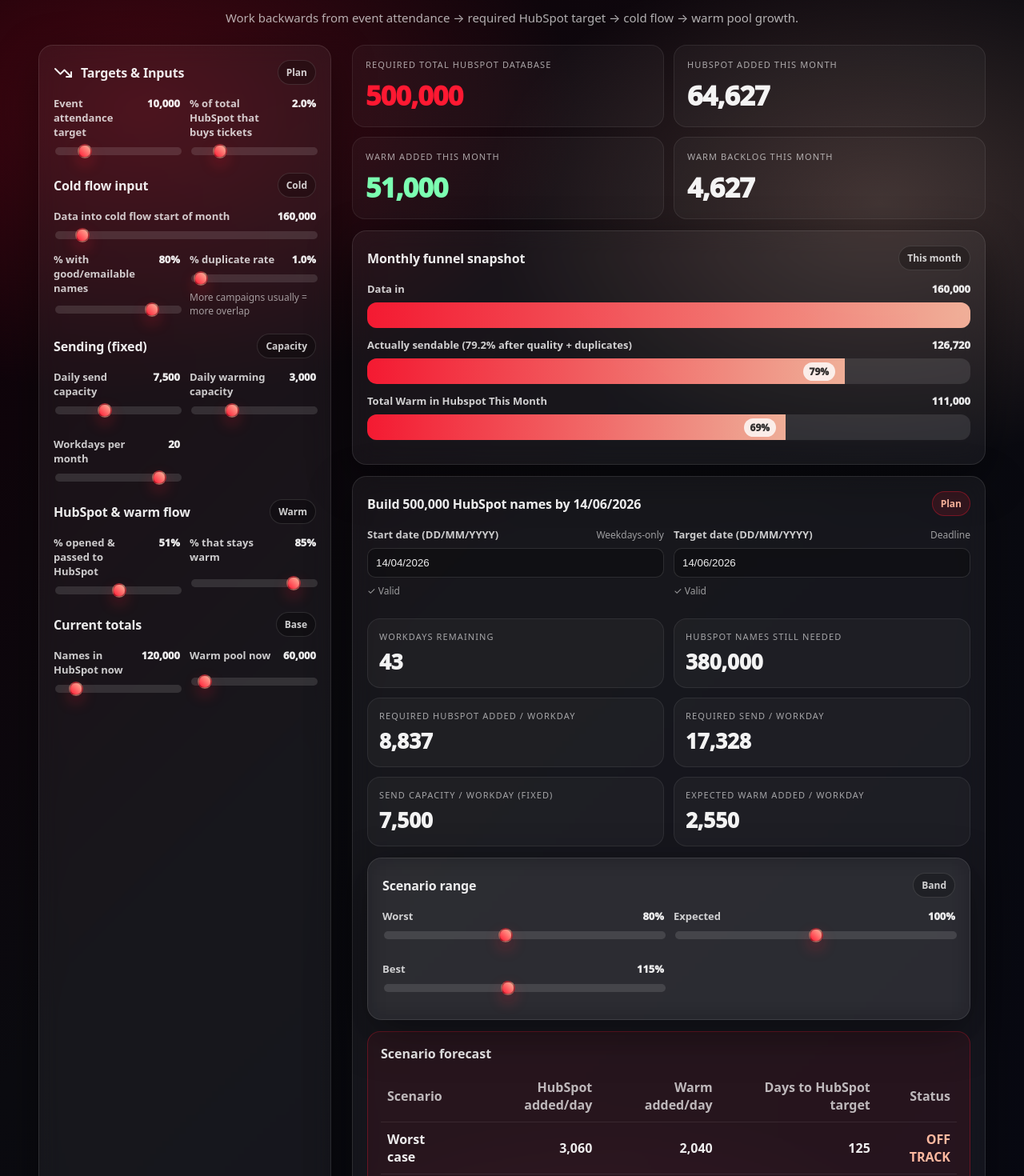
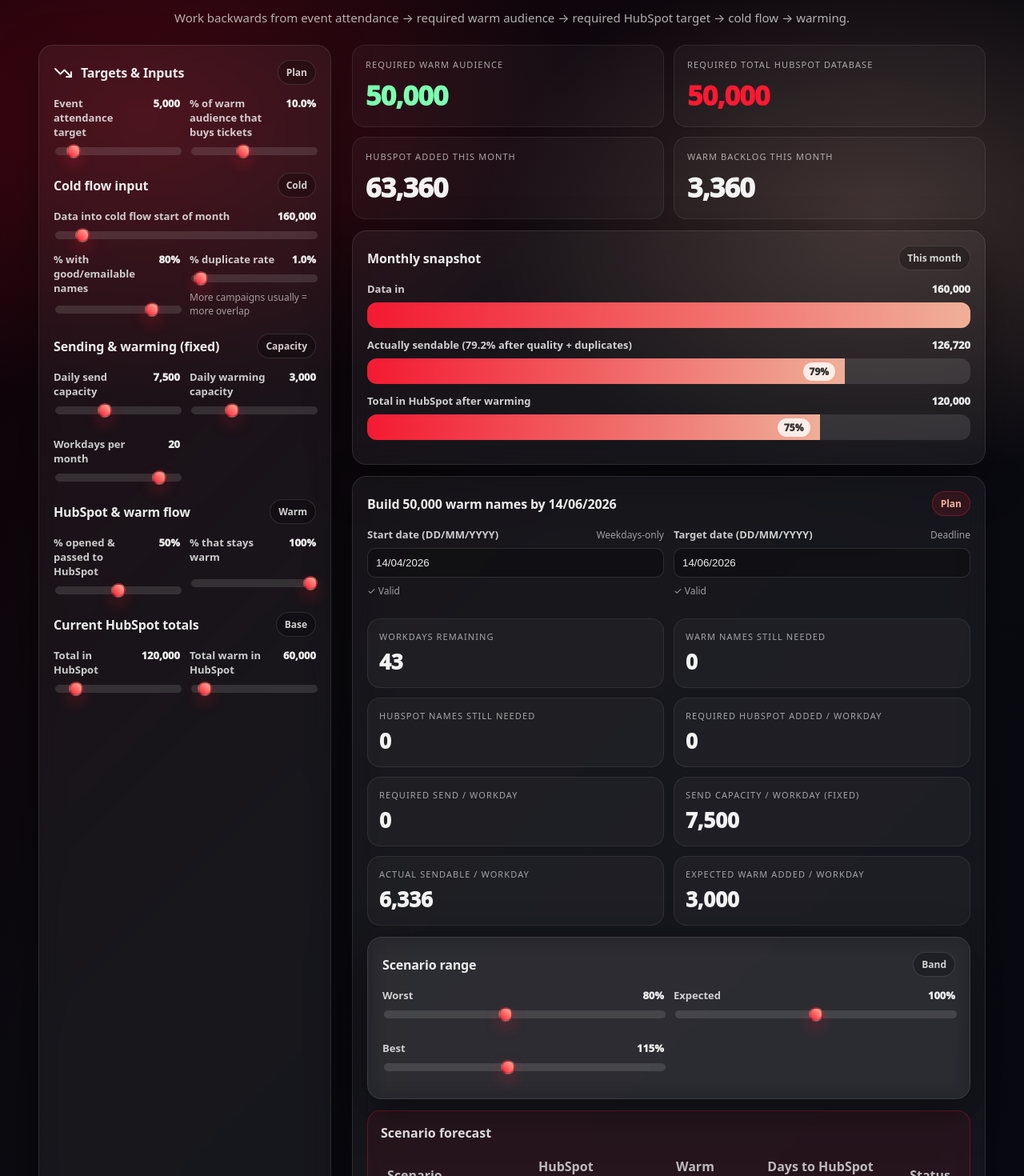
Before and after one commit to ayofagade-hyve/ColdFlowCalculatorV2, a React (Create React App) app: page / in a window 1280 px wide. Shown: the part 100-1570 px from the top of the page at 80% size. Built offline with nearby package versions, Linux system fonts and the light colour scheme.

Commit message:
Update ColdFlowCalculatorV2.jsx

```diff
--- a/src/ColdFlowCalculatorV2.jsx
+++ b/src/ColdFlowCalculatorV2.jsx
@@ -103,24 +103,24 @@ function safeDivide(a, b) {
 /* =========================
    Component
 ========================= */
-export default function ColdFlowCalculatorV3() {
+export default function ColdFlowCalculatorV4() {
   // Event target -> work backwards
-  const [eventAttendanceTarget, setEventAttendanceTarget] = useState(10000);
-  const [ticketConversionPct, setTicketConversionPct] = useState(2);
+  const [eventAttendanceTarget, setEventAttendanceTarget] = useState(5000);
+  const [warmToAttendeePct, setWarmToAttendeePct] = useState(10);
 
-  // Cold data into flow
+  // Cold flow input
   const [monthStartData, setMonthStartData] = useState(160000);
   const [goodEmailablePct, setGoodEmailablePct] = useState(80);
   const [duplicateRate, setDuplicateRate] = useState(1);
 
-  // Fixed sending constraints
+  // Fixed capacities
   const [dailySendCapacity, setDailySendCapacity] = useState(7500);
   const [dailyWarmingCapacity, setDailyWarmingCapacity] = useState(3000);
   const [workdaysPerMonth, setWorkdaysPerMonth] = useState(20);
 
   // HubSpot + warm flow rates
-  const [openAndPassedPct, setOpenAndPassedPct] = useState(51);
-  const [staysWarmPct, setStaysWarmPct] = useState(85);
+  const [openAndPassedPct, setOpenAndPassedPct] = useState(50);
+  const [staysWarmPct, setStaysWarmPct] = useState(100);
 
   // Current totals
   const [hubspotSoFar, setHubspotSoFar] = useState(120000);
@@ -153,7 +153,7 @@ export default function ColdFlowCalculatorV3() {
     [targetDateText]
   );
 
-  // Optional segments
+  // Segments
   const [showSegments, setShowSegments] = useState(false);
   const [segments, setSegments] = useState([
     { id: 1, name: "Banks", pct: 20, locked: false },
@@ -220,25 +220,34 @@ export default function ColdFlowCalculatorV3() {
   };
 
   const model = useMemo(() => {
-    // Work backwards from attendees
-    const requiredHubspotTarget =
-      ticketConversionPct > 0
-        ? eventAttendanceTarget / (ticketConversionPct / 100)
+    // Work backwards from attendees via warm audience
+    const requiredWarmPoolTarget =
+      warmToAttendeePct > 0
+        ? eventAttendanceTarget / (warmToAttendeePct / 100)
         : Infinity;
 
-    // Monthly snapshot funnel
+    const requiredHubspotTarget =
+      staysWarmPct > 0
+        ? requiredWarmPoolTarget / (staysWarmPct / 100)
+        : Infinity;
+
+    // Cold flow
     const emailable = monthStartData * (goodEmailablePct / 100);
     const usableAfterDedup = Math.max(0, emailable * (1 - duplicateRate / 100));
 
     const monthlyCapacity = dailySendCapacity * workdaysPerMonth;
     const sendableThisMonth = Math.min(usableAfterDedup, monthlyCapacity);
 
+    const actualMaxSendablePerDay =
+      workdaysPerMonth > 0
+        ? Math.min(dailySendCapacity, usableAfterDedup / workdaysPerMonth)
+        : 0;
+
+    // HubSpot flow
     const addedToHubspotThisMonth =
       sendableThisMonth * (openAndPassedPct / 100);
 
     const monthlyWarmingCapacity = dailyWarmingCapacity * workdaysPerMonth;
-
-    // You cannot warm more than your warming capacity
     const warmedThisMonth = Math.min(
       addedToHubspotThisMonth,
       monthlyWarmingCapacity
@@ -259,9 +268,15 @@ export default function ColdFlowCalculatorV3() {
     const t = targetDate && isValidDate(targetDate) ? targetDate : null;
 
     const workdaysRemaining = s && t ? countWeekdaysExclusive(s, t) : 0;
+
     const hubspotNamesStillNeeded = Math.max(
       0,
       requiredHubspotTarget - hubspotSoFar
+    );
+
+    const warmNamesStillNeeded = Math.max(
+      0,
+      requiredWarmPoolTarget - warmPoolSoFar
     );
 
     const requiredHubspotAddedPerDay =
@@ -274,8 +289,11 @@ export default function ColdFlowCalculatorV3() {
     );
 
     const capacitySendPerDay = dailySendCapacity;
+    const coldFlowSentPerDay = actualMaxSendablePerDay;
+
     const baseAchievableHubspotPerDay =
-      capacitySendPerDay * hubspotFromSendRate;
+      coldFlowSentPerDay * hubspotFromSendRate;
+
     const baseWarmedPerDay = Math.min(
       baseAchievableHubspotPerDay,
       dailyWarmingCapacity
@@ -321,12 +339,15 @@ export default function ColdFlowCalculatorV3() {
     }));
 
     return {
+      requiredWarmPoolTarget,
       requiredHubspotTarget,
 
       emailable,
       usableAfterDedup,
       monthlyCapacity,
       sendableThisMonth,
+      actualMaxSendablePerDay,
+
       addedToHubspotThisMonth,
       warmedThisMonth,
       warmAddedThisMonth,
@@ -339,9 +360,13 @@ export default function ColdFlowCalculatorV3() {
 
       workdaysRemaining,
       hubspotNamesStillNeeded,
+      warmNamesStillNeeded,
+
       requiredHubspotAddedPerDay,
       requiredSendPerDay,
       capacitySendPerDay,
+      coldFlowSentPerDay,
+
       baseAchievableHubspotPerDay,
       baseAchievableWarmPerDay,
       capacityOK,
@@ -349,12 +374,11 @@ export default function ColdFlowCalculatorV3() {
       effectiveConversionToWarm,
 
       scenarios,
-
       segmentBreakdown,
     };
   }, [
     eventAttendanceTarget,
-    ticketConversionPct,
+    warmToAttendeePct,
     monthStartData,
     goodEmailablePct,
     duplicateRate,
@@ -389,21 +413,21 @@ export default function ColdFlowCalculatorV3() {
         value: model.sendableThisMonth,
       },
       {
-        label: "Total Warm in Hubspot This Month",
+        label: "Total in HubSpot after warming",
         value: model.warmPoolAfterThisMonth,
       },
     ];
   }, [monthStartData, goodEmailablePct, duplicateRate, model]);
 
-  const maxValue = Math.max(...funnelStages.map((s) => s.value), 1);
+  const maxValue = Math.max(funnelStages[0]?.value || 1, 1);
 
   return (
     <div className="container">
       <div className="header">
-        <h1 className="title">Cold Flow Calculator (v2)</h1>
+        <h1 className="title">Cold Flow Calculator</h1>
         <p className="subtitle">
-          Work backwards from event attendance → required HubSpot target → cold
-          flow → warm pool growth.
+          Work backwards from event attendance → required warm audience →
+          required HubSpot target → cold flow → warming.
         </p>
       </div>
 
@@ -442,22 +466,20 @@ export default function ColdFlowCalculatorV3() {
               <div className="field">
                 <div className="fieldTop">
                   <span className="label">
-                    % of total HubSpot that buys tickets
+                    % of warm audience that buys tickets
                   </span>
                   <span className="value">
-                    {formatPct(ticketConversionPct, 1)}
+                    {formatPct(warmToAttendeePct, 1)}
                   </span>
                 </div>
                 <input
                   className="range"
                   type="range"
                   min="0.1"
-                  max="10"
+                  max="25"
                   step="0.1"
-                  value={ticketConversionPct}
-                  onChange={(e) =>
-                    setTicketConversionPct(Number(e.target.value))
-                  }
+                  value={warmToAttendeePct}
+                  onChange={(e) => setWarmToAttendeePct(Number(e.target.value))}
                 />
               </div>
             </div>
@@ -525,7 +547,7 @@ export default function ColdFlowCalculatorV3() {
             </div>
 
             <div className="cardHeader" style={{ marginTop: 6 }}>
-              <div className="cardTitle">Sending (fixed)</div>
+              <div className="cardTitle">Sending & warming (fixed)</div>
               <span className="badge">Capacity</span>
             </div>
 
@@ -625,14 +647,14 @@ export default function ColdFlowCalculatorV3() {
             </div>
 
             <div className="cardHeader" style={{ marginTop: 6 }}>
-              <div className="cardTitle">Current totals</div>
+              <div className="cardTitle">Current HubSpot totals</div>
               <span className="badge">Base</span>
             </div>
 
             <div className="twoCol">
               <div className="field">
                 <div className="fieldTop">
-                  <span className="label">Names in HubSpot now</span>
+                  <span className="label">Total in HubSpot</span>
                   <span className="value">{formatInt(hubspotSoFar)}</span>
                 </div>
                 <input
@@ -648,7 +670,7 @@ export default function ColdFlowCalculatorV3() {
 
               <div className="field">
                 <div className="fieldTop">
-                  <span className="label">Warm pool now</span>
+                  <span className="label">Total warm in HubSpot</span>
                   <span className="value">{formatInt(warmPoolSoFar)}</span>
                 </div>
                 <input
@@ -669,6 +691,13 @@ export default function ColdFlowCalculatorV3() {
         <div className="section">
           <div className="kpiGrid">
             <div className="kpi">
+              <div className="kpiKicker">Required warm audience</div>
+              <div className="kpiValue kpiValue--good">
+                {formatInt(model.requiredWarmPoolTarget)}
+              </div>
+            </div>
+
+            <div className="kpi">
               <div className="kpiKicker">Required total HubSpot database</div>
               <div className="kpiValue kpiValue--hot">
                 {formatInt(model.requiredHubspotTarget)}
@@ -683,13 +712,6 @@ export default function ColdFlowCalculatorV3() {
             </div>
 
             <div className="kpi">
-              <div className="kpiKicker">Warm added this month</div>
-              <div className="kpiValue kpiValue--good">
-                {formatInt(model.warmAddedThisMonth)}
-              </div>
-            </div>
-
-            <div className="kpi">
               <div className="kpiKicker">Warm backlog this month</div>
               <div className="kpiValue">
                 {formatInt(model.warmBacklogThisMonth)}
@@ -699,7 +721,7 @@ export default function ColdFlowCalculatorV3() {
 
           <div className="card">
             <div className="cardHeader">
-              <div className="cardTitle">Monthly funnel snapshot</div>
+              <div className="cardTitle">Monthly snapshot</div>
               <span className="badge">This month</span>
             </div>
 
@@ -731,7 +753,7 @@ export default function ColdFlowCalculatorV3() {
           <div className="card">
             <div className="cardHeader">
               <div className="cardTitle">
-                Build {formatInt(model.requiredHubspotTarget)} HubSpot names by{" "}
+                Build {formatInt(model.requiredWarmPoolTarget)} warm names by{" "}
                 {targetDateText || "DD/MM/YYYY"}
               </div>
               <span className="badge badge--hot">Plan</span>
@@ -786,6 +808,13 @@ export default function ColdFlowCalculatorV3() {
               </div>
 
               <div className="stat">
+                <div className="statKicker">Warm names still needed</div>
+                <div className="statNum">
+                  {formatInt(model.warmNamesStillNeeded)}
+                </div>
+              </div>
+
+              <div className="stat">
                 <div className="statKicker">HubSpot names still needed</div>
                 <div className="statNum">
                   {formatInt(model.hubspotNamesStillNeeded)}
@@ -814,6 +843,13 @@ export default function ColdFlowCalculatorV3() {
                 </div>
                 <div className="statNum">
                   {formatInt(model.capacitySendPerDay)}
+                </div>
+              </div>
+
+              <div className="stat">
+                <div className="statKicker">Actual sendable / workday</div>
+                <div className="statNum">
+                  {formatInt(model.actualMaxSendablePerDay)}
                 </div>
               </div>
 
@@ -1062,8 +1098,8 @@ export default function ColdFlowCalculatorV3() {
             {showSegments && (
               <>
                 <div className="smallNote" style={{ marginBottom: 12 }}>
-                  Use this to split your required HubSpot target and warm pool
-                  into ICP groups.
+                  Use this to split your HubSpot target and warm pool into ICP
+                  groups.
                 </div>
 
                 <div className="smallNote" style={{ marginBottom: 12 }}>
```
